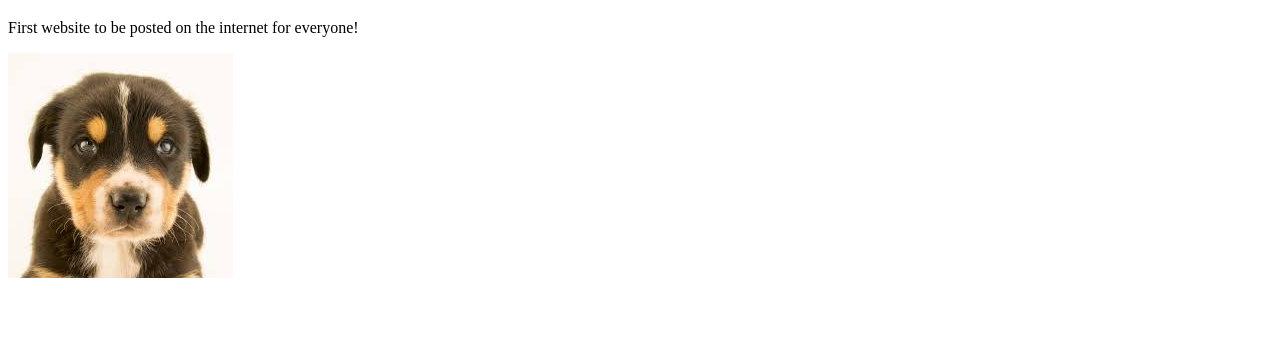
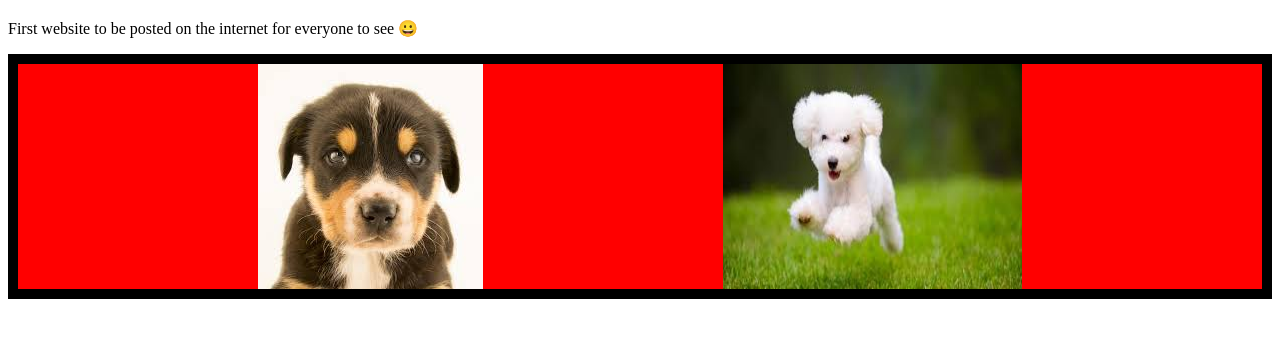
Before and after one commit to eeteehaan/cubstartLab04, a plain HTML site: page index.html in a window 1280 px wide. Shown: the part 61-398 px from the top of the page. Drawn offline with Linux system fonts and the light colour scheme.

Commit message:
pre-deploy pt2

```diff
--- a/index.html
+++ b/index.html
@@ -8,7 +8,10 @@
 </head>
 <body>
     <h1>Cubstart Lab 4: API Practice</h1>
-    <p>First website to be posted on the internet for everyone!</p>
-    <img src="assets/dog1.jpeg">
+    <p>First website to be posted on the internet for everyone to see 😀</p>
+    <div id="images">
+        <img src="assets/dog1.jpeg">
+        <img src="assets/dog2.jpeg">
+    </div>
 </body>
 </html>
--- a/styles.css
+++ b/styles.css
@@ -0,0 +1,9 @@
+img{
+    box-shadow: 100px
+}
+#images{
+    display: flex;
+    justify-content: space-evenly;
+    background-color: red;
+    border: 10px solid black;
+}
```
